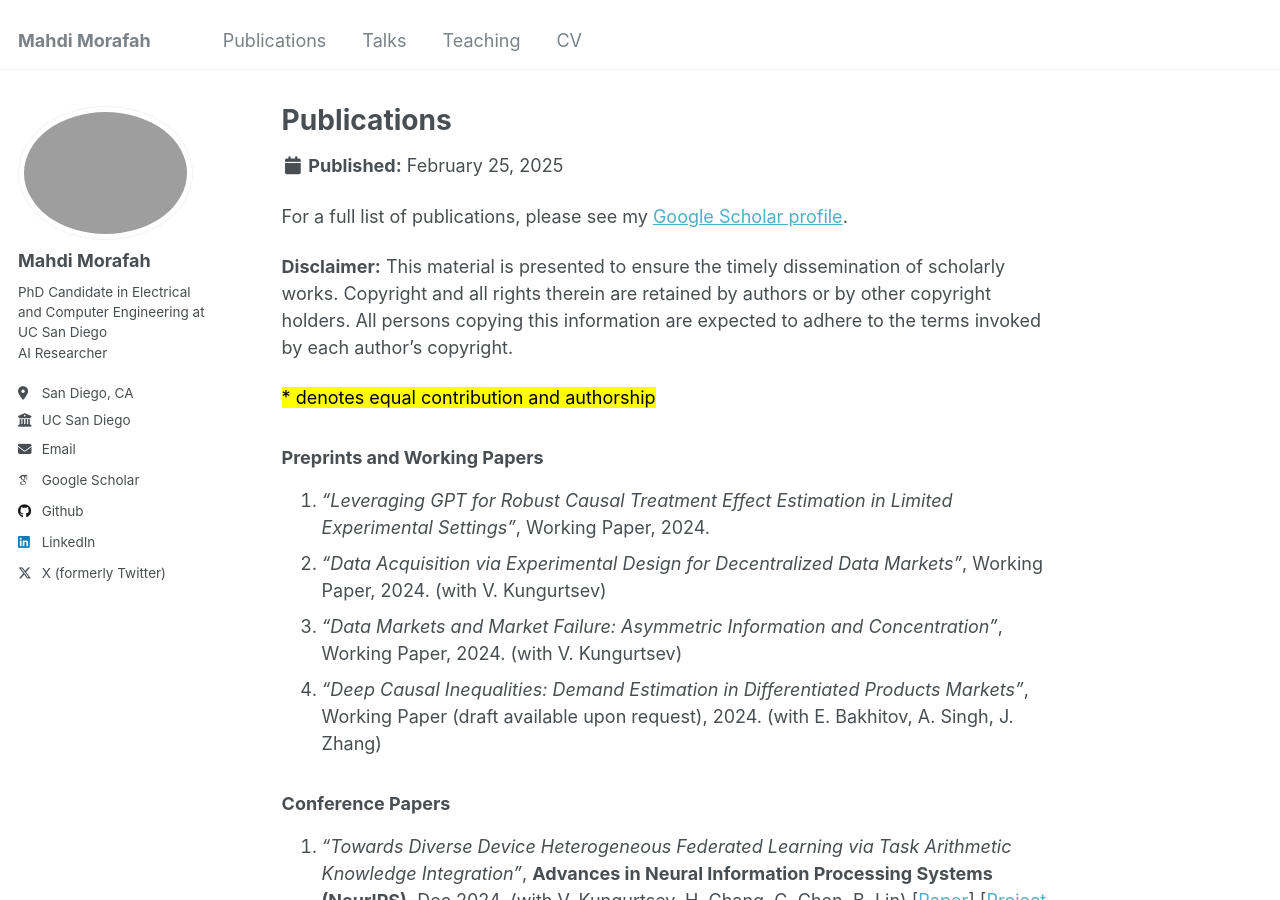
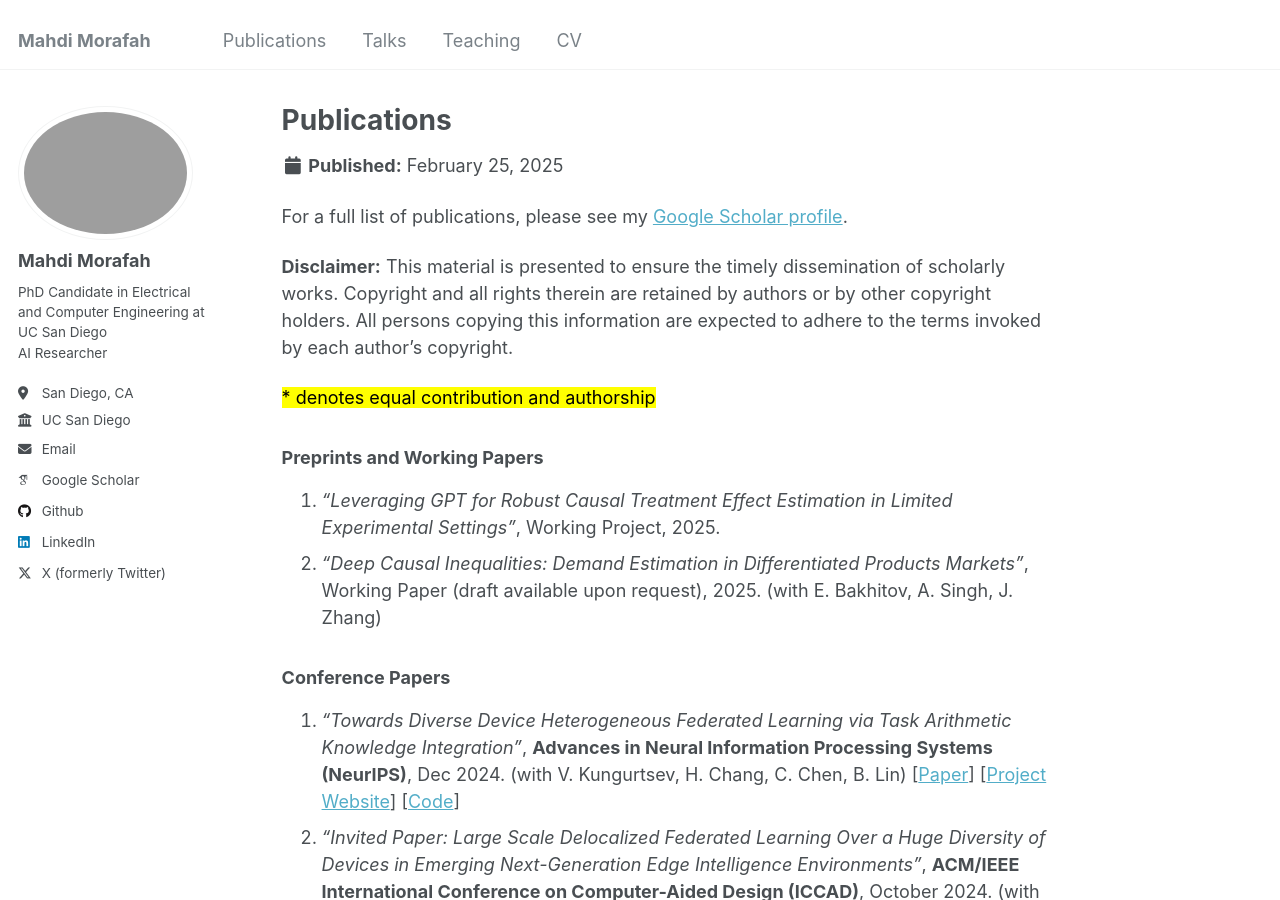
Before and after one commit to MMorafah/mmorafah, a Jekyll site: the page built from _publications/all-publications.md, in a window 1280 px wide and 900 px high. Built offline with Jekyll 4.4.1, drawn with Linux system fonts in a browser that asks for light colours; some web fonts are replaced; some of the changed text lies outside the part shown.

Commit message:
Update all-publications.md

```diff
--- a/_publications/all-publications.md
+++ b/_publications/all-publications.md
@@ -10,10 +10,12 @@ For a full list of publications, please see my <a href="{{ site.author.googlesch
 <p><mark>* denotes equal contribution and authorship</mark></p>
 
 ### Preprints and Working Papers
-1. *"Leveraging GPT for Robust Causal Treatment Effect Estimation in Limited Experimental Settings"*, Working Paper, 2024.
+<!---
 2. *"Data Acquisition via Experimental Design for Decentralized Data Markets"*, Working Paper, 2024. (with V. Kungurtsev)
 3. *"Data Markets and Market Failure: Asymmetric Information and Concentration"*, Working Paper, 2024. (with V. Kungurtsev)
-5. *"Deep Causal Inequalities: Demand Estimation in Differentiated Products Markets"*, Working Paper (draft available upon request), 2024. (with E. Bakhitov, A. Singh, J. Zhang)
+-->
+1. *"Leveraging GPT for Robust Causal Treatment Effect Estimation in Limited Experimental Settings"*, Working Project, 2025.
+2. *"Deep Causal Inequalities: Demand Estimation in Differentiated Products Markets"*, Working Paper (draft available upon request), 2025. (with E. Bakhitov, A. Singh, J. Zhang)
 
 ### Conference Papers
 1. *"Towards Diverse Device Heterogeneous Federated Learning via Task Arithmetic Knowledge Integration"*, **Advances in Neural Information Processing Systems (NeurIPS)**, Dec 2024. (with V. Kungurtsev, H. Chang, C. Chen, B. Lin) [<a href="https://arxiv.org/abs/2409.18461">Paper</a>] [<a href="https://mmorafah.github.io/takflpage/">Project Website</a>] [<a href="https://github.com/mmorafah/takfl">Code</a>]
```
Also changed, not shown: other parts of _publications/all-publications.md (+1 -1 lines).
